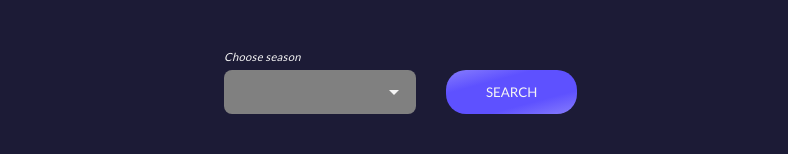
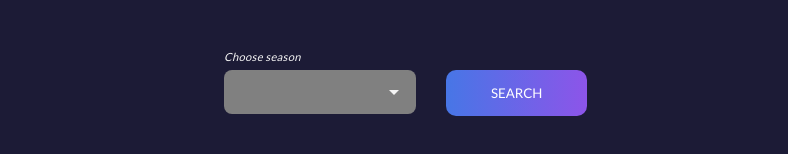
Before and after one commit to BlazejDuszynski/football-stats, a React (Create React App) app: page / in a window 1280 px wide. Shown: the part 210-364 px from the top of the page, without its empty margins (224-1012 px from the left). Built offline with nearby package versions, Linux system fonts and the light colour scheme; the HTML template or start-up script is replaced by a standard one.

Commit message:
changed button bacground color to linear gradient

```diff
--- a/src/Components/UI/Button.module.css
+++ b/src/Components/UI/Button.module.css
@@ -1,4 +1,4 @@
-.button {
+/* .button {
     border: none;
     background: rgb(135, 125, 252);
     background: linear-gradient(165deg, rgba(135, 125, 252, 1) 0%, rgba(94, 81, 255, 1) 30%, rgba(94, 81, 255, 1) 70%, rgba(135, 125, 252, 1) 100%);
@@ -12,4 +12,26 @@
 
 button:hover {
     background-color: #6a5ffd;
+} */
+
+
+.button {
+    background-image: linear-gradient(to right, #4776E6 0%, #8E54E9 51%, #4776E6 100%);
+    padding: 15px 45px;
+    text-align: center;
+    text-transform: uppercase;
+    transition: 0.5s;
+    background-size: 200% auto;
+    color: white;
+    border-radius: 10px;
+    display: block;
+    border: none;
+    cursor: pointer;
 }
+
+button:hover {
+    background-position: right center;
+    /* change the direction of the change here */
+    color: #fff;
+    text-decoration: none;
+}
```
